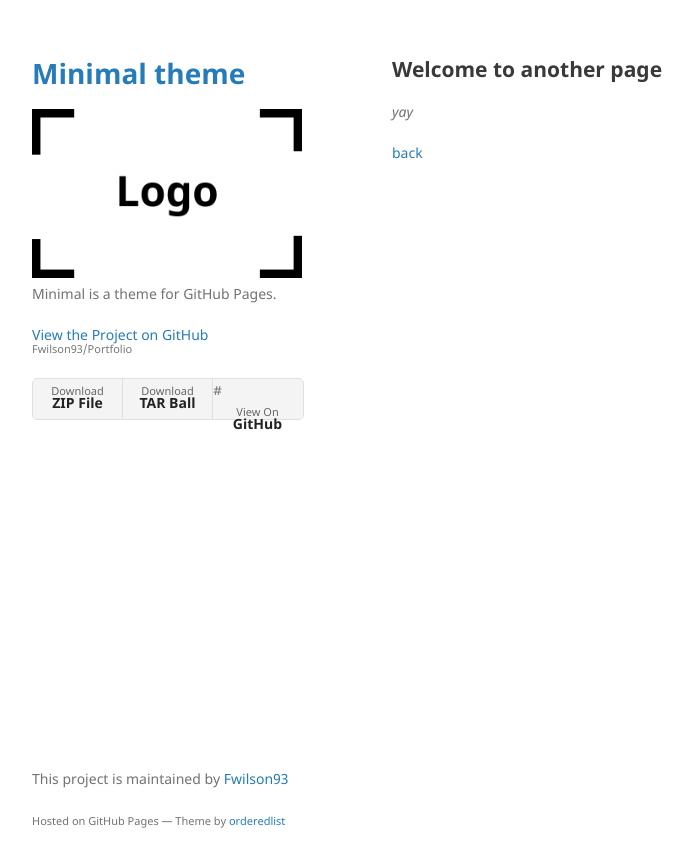
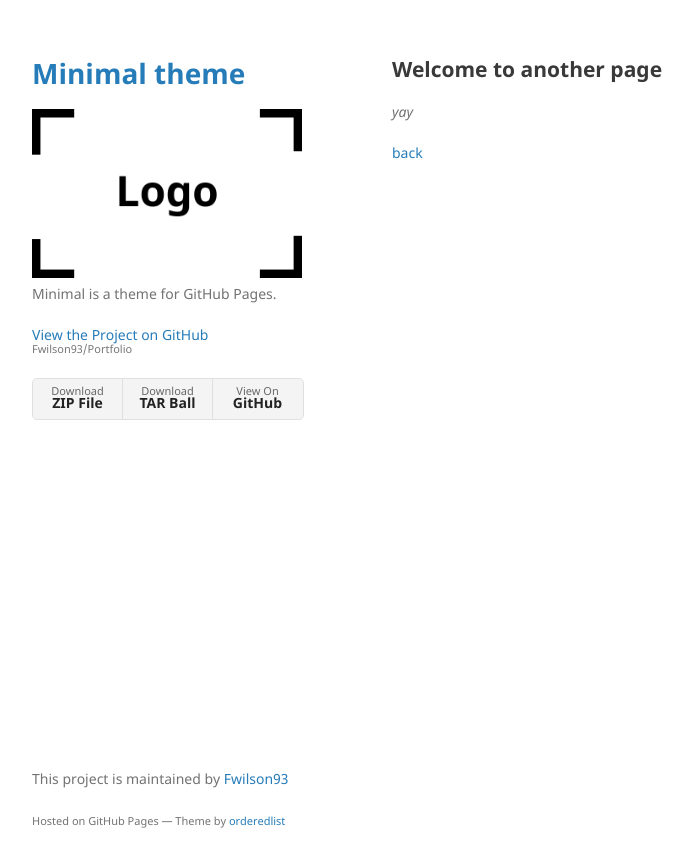
Before and after one commit to Fwilson93/Portfolio, a Jekyll site: the page built from another-page.md, in a window 1280 px wide. Shown: the top 867 px of the page, without its empty margins (178-871 px from the left). Built offline with Jekyll 4.4.1, drawn with Linux system fonts in a browser that asks for light colours; our own code applies the rules of GitHub Pages for plain Markdown files.

```diff
--- a/_layouts/default.html
+++ b/_layouts/default.html
@@ -34,7 +34,7 @@
         {% if site.show_downloads %}
         <ul class="downloads">
           <li><a href="{{ site.github.zip_url }}">Download <strong>ZIP File</strong></a></li>
-          #<li><a href="{{ site.github.tar_url }}">Download <strong>TAR Ball</strong></a></li>
+          <li><a href="{{ site.github.tar_url }}">Download <strong>TAR Ball</strong></a></li>
           <li><a href="{{ site.github.repository_url }}">View On <strong>GitHub</strong></a></li>
         </ul>
         {% endif %}
```
